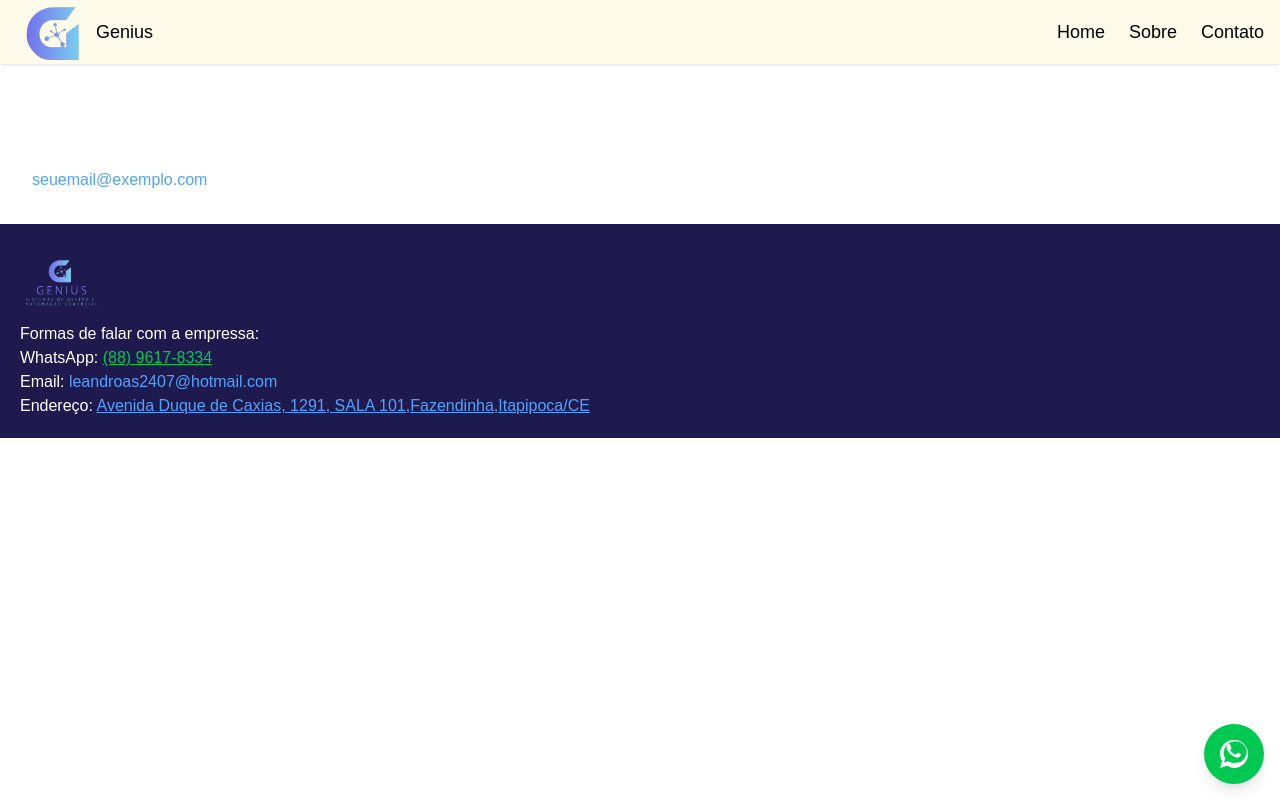
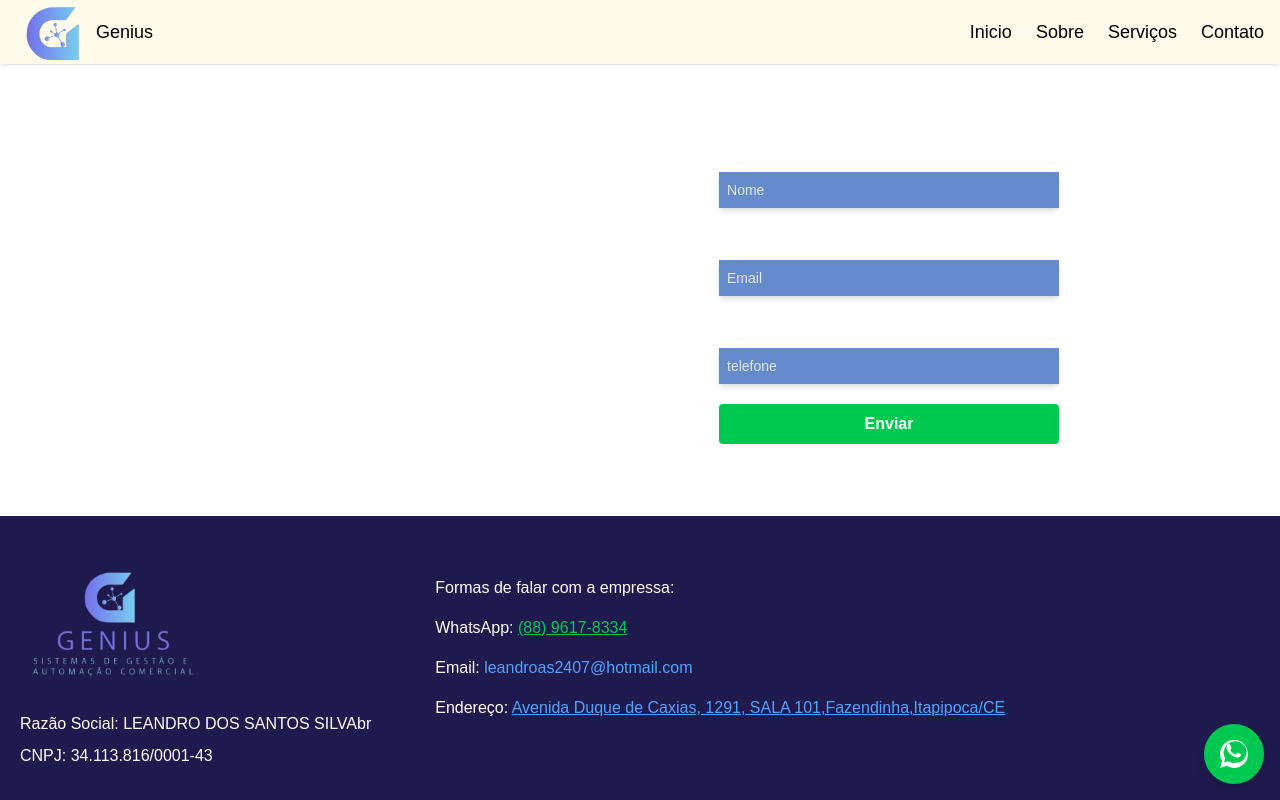
Before and after one commit to RaynerSousa/ProjetoGenius, a Next.js app in the folder projetogenius/: page / in a window 1280 px wide. Built offline with nearby package versions, Linux system fonts and the light colour scheme.

Commit message:
Sessão de contato

```diff
--- a/projetogenius/src/app/Componentes/NavBar.tsx
+++ b/projetogenius/src/app/Componentes/NavBar.tsx
@@ -11,7 +11,7 @@ export default function NavBar({links}:NavBarProps) {
     return (
         <nav className="bg-amber-50 shadow-sm">
             <div className="px-4">
-                <div className="flex justify-between h-16 items-center">
+                <div className="flex sm:justify-between h-16 items-center">
 
                     {/* Logo */}
                     <div className="flex items-center">
--- a/projetogenius/src/app/contato/footer.tsx
+++ b/projetogenius/src/app/contato/footer.tsx
@@ -2,10 +2,24 @@ import Image from "next/image";
 export function Rodaper() {
   return (
     <div className="p-5 text-white bg-indigo-950">
+      <div className="flex flex-col md:flex-row items-start gap-6">
+        {/* DIV ESQUERDA */}
         <div>
-        <img src="genius_comp.png" alt="logo genius" width={80} height={80} />
+          <div className="shrink-0">
+            <Image
+              src="/genius_comp.png"
+              alt="logo genius"
+              width={180}
+              height={180}
+            />
           </div>
-      <div className="grid col-end-2">
+          <div className="space-y-2">
+            <p>Razão Social: LEANDRO DOS SANTOS SILVAbr</p>
+            <p>CNPJ: 34.113.816/0001-43</p>
+          </div>
+        </div>
+        {/* DIV DA DIRETA */}
+        <div className="space-y-4  mb-5 lg:p-10">
           <h3>Formas de falar com a empressa:</h3>
           <p>
             WhatsApp:{" "}
@@ -20,7 +34,10 @@ export function Rodaper() {
           </p>
           <p>
             Email: {""}
-          <a href="mailto:leandroas2407@hotmail.com" className="text-blue-400">
+            <a
+              href="mailto:leandroas2407@hotmail.com"
+              className="text-blue-400"
+            >
               leandroas2407@hotmail.com
             </a>
           </p>
@@ -36,6 +53,7 @@ export function Rodaper() {
               Avenida Duque de Caxias, 1291, SALA 101,Fazendinha,Itapipoca/CE
             </a>
           </p>
+        </div>
       </div>
     </div>
   );
--- a/projetogenius/src/app/contato/pages.tsx
+++ b/projetogenius/src/app/contato/pages.tsx
@@ -1,11 +1,142 @@
 export default function Contato() {
   return (
-    <div className="p-4 text-white">
-      <h1>Contato</h1>
-      <p>Você pode entrar em contato comigo através do e-mail:</p>
-      <a href="mailto:seuemail@exemplo.com" className="text-blue-400">
-        seuemail@exemplo.com
-      </a>
+    <div className="flex flex-col md:flex-row items-center justify-center p-8 lg:gap-30 xl:gap-70 2x1:gap-3000 text-white">
+      {/* Texto à esquerda */}
+      <div className="text-3xl leading-relaxed text-center lg:text-4xl md:text-left">
+        Vamos
+        <br />
+        conversar um
+        <br />
+        pouco ?
+      </div>
+
+      {/* Formulário à direita */}
+      <div className="bg-[#314675]p-4 rounded-sm w-full md:w-85 flex flex-col">
+        <label className="font-bold text-white mt-4">Nome</label>
+        <input
+          type="text"
+          placeholder="Nome"
+          className="bg-[#668bcd] p-2 mt-1 text-white text-sm outline-none shadow-md placeholder:text-gray-200"
+        />
+
+        <label className="font-bold text-white  mt-6">Email</label>
+        <input
+          type="email"
+          placeholder="Email"
+          className="bg-[#668bcd] p-2 mt-1 text-white text-sm outline-none shadow-md placeholder:text-gray-200"
+        />
+
+        <label className="font-bold text-white mt-6">Telefone</label>
+        <input
+          type="tel"
+          placeholder="telefone"
+          className="bg-[#668bcd] p-2 mt-1 text-white text-sm outline-none shadow-md placeholder:text-gray-200"
+        />
+        <button
+          type="submit"
+          className="mt-5 bg-green-500 hover:bg-green-600 p-2 rounded text-white font-bold"
+        >
+          Enviar
+        </button>
+      </div>
     </div>
   );
 }
+// "use client";
+// import React, { useState } from "react";
+// import emailjs from "@emailjs/browser";
+
+// export default function Contato() {
+//   const [nome, setNome] = useState("");
+//   const [email, setEmail] = useState("");
+//   const [telefone, setTelefone] = useState("");
+//   const [status, setStatus] = useState("");
+
+//   const handleSubmit = (e: React.FormEvent<HTMLFormElement>) => {
+//     e.preventDefault();
+
+//     const templateParams = {
+//       from_name: nome,
+//       from_email: email,
+//       phone: telefone,
+//     };
+
+//     emailjs
+//       .send(
+//         "service_789bg04",
+//         "template_8rnbsuy",
+//         templateParams,
+//         "1WBe3WQzPLBtLQKkt"
+//       )
+//       .then(() => {
+//         setStatus("✅ Mensagem enviada com sucesso!");
+//         setNome("");
+//         setEmail("");
+//         setTelefone("");
+//       })
+//       .catch((err) => {
+//         console.error("Erro completo:", err);
+//         console.error("Erro JSON:", JSON.stringify(err));
+//         if (err.text) {
+//           console.error("Mensagem de erro:", err.text);
+//         }
+//         setStatus("❌ Erro ao enviar mensagem. Tente novamente.");
+//       });
+//       };
+
+//   return (
+//     <div className="flex items-center p-6 text-white font-sans">
+//       <div className="flex-1 text-lg leading-relaxed">
+//         Vamos
+//         <br />
+//         conversar um
+//         <br />
+//         pouco ?
+//       </div>
+
+//       <form
+//         onSubmit={handleSubmit}
+//         className="bg-[#314675] p-5 rounded-sm w-64 flex flex-col"
+//       >
+//         <label className="font-bold mt-2">Nome</label>
+//         <input
+//           type="text"
+//           placeholder="Nome"
+//           value={nome}
+//           onChange={(e) => setNome(e.target.value)}
+//           className="bg-[#668bcd] p-2 mt-1 text-white text-sm outline-none placeholder:text-gray-200"
+//           required
+//         />
+
+//         <label className="font-bold mt-4">Email</label>
+//         <input
+//           type="email"
+//           placeholder="Email"
+//           value={email}
+//           onChange={(e) => setEmail(e.target.value)}
+//           className="bg-[#668bcd] p-2 mt-1 text-white text-sm outline-none placeholder:text-gray-200"
+//           required
+//         />
+
+//         <label className="font-bold mt-4">Telefone</label>
+//         <input
+//           type="tel"
+//           placeholder="Telefone"
+//           value={telefone}
+//           onChange={(e) => setTelefone(e.target.value)}
+//           className="bg-[#668bcd] p-2 mt-1 text-white text-sm outline-none placeholder:text-gray-200"
+//           required
+//         />
+
+//         <button
+//           type="submit"
+//           className="mt-5 bg-green-500 hover:bg-green-600 p-2 rounded text-white font-bold"
+//         >
+//           Enviar
+//         </button>
+
+//         {status && <p className="mt-3 text-sm">{status}</p>}
+//       </form>
+//     </div>
+//   );
+// }
--- a/projetogenius/src/app/page.tsx
+++ b/projetogenius/src/app/page.tsx
@@ -5,23 +5,25 @@ import { Rodaper } from "./contato/footer";
 import { WhatsAppButton } from "./contato/footer";
 import { Introdutorio } from "./Historia/introdução";
 
+
 export default function Home() {
   const links = [
-    { label: "Home", href: "/" },
+    { label: "Inicio", href: "/" },
     { label: "Sobre", href: "/" },
+    { label:"Serviços", href: "/"},
     { label: "Contato", href: "/" }, // <- Vai abrir a página /contato
   ];
 
   return (
-    <div>
+    <div className="flex flex-col min-h-screen">
       <NavBar links={links} />
       {/* Conteúdo da página */}
-      <main className="p-4 text-white">
+      <main className="flex-1 p-2 text-white">
         <Introdutorio />
         <Contato />
         <WhatsAppButton />
       </main>
-      <footer>
+      <footer className="text-left">
         <Rodaper />
       </footer>
     </div>
```
Also changed, not shown: projetogenius/package.json (+8 -6 lines), 1 other file (tests, documents, lock files or other folders). Lines whose indentation alone changed are shown as unchanged.
